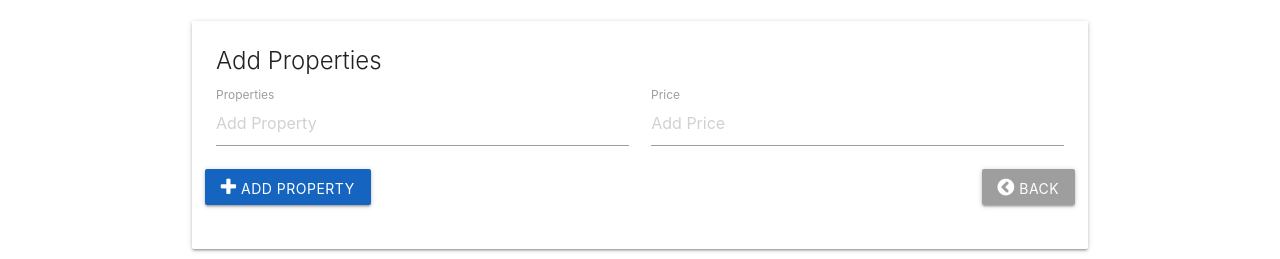
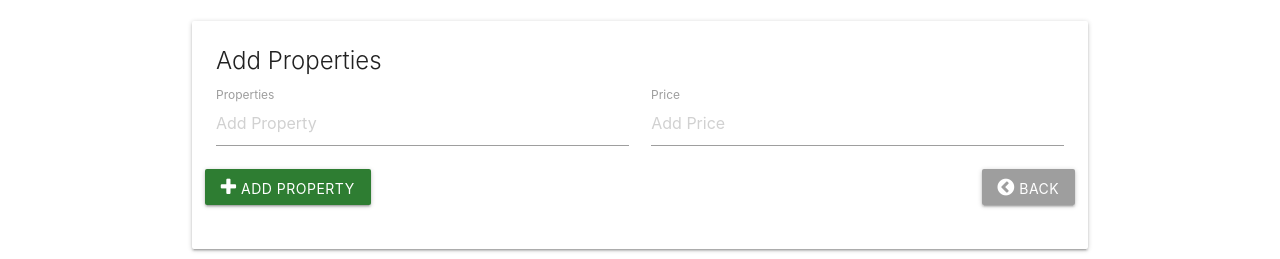
Before and after one commit to Prono96/Tracproperty, a plain HTML site: page tracaproperty/index.html in a window 1280 px wide. Shown: the part 73-332 px from the top of the page. Drawn offline with nearby package versions, Linux system fonts and the light colour scheme.

Commit message:
Made changes <button> in index file

```diff
--- a/tracaproperty/index.html
+++ b/tracaproperty/index.html
@@ -44,7 +44,7 @@
               <input type="text" name="" placeholder="Add Price" id="item-price">
               <label for="item-price">Price</label>
             </div>
-            <button class="add-btn btn blue darken-3"><i class="fa fa-plus"></i> Add Property</button>
+            <button class="add-btn btn green darken-3"><i class="fa fa-plus"></i> Add Property</button>
 
             <!-- <button class="update-btn btn orange "><i class="fa fa-plus"></i> Update Property</button>
             <button class="delete-btn btn red"><i class="fa fa-plus"></i> Delete Property</button> -->
```
